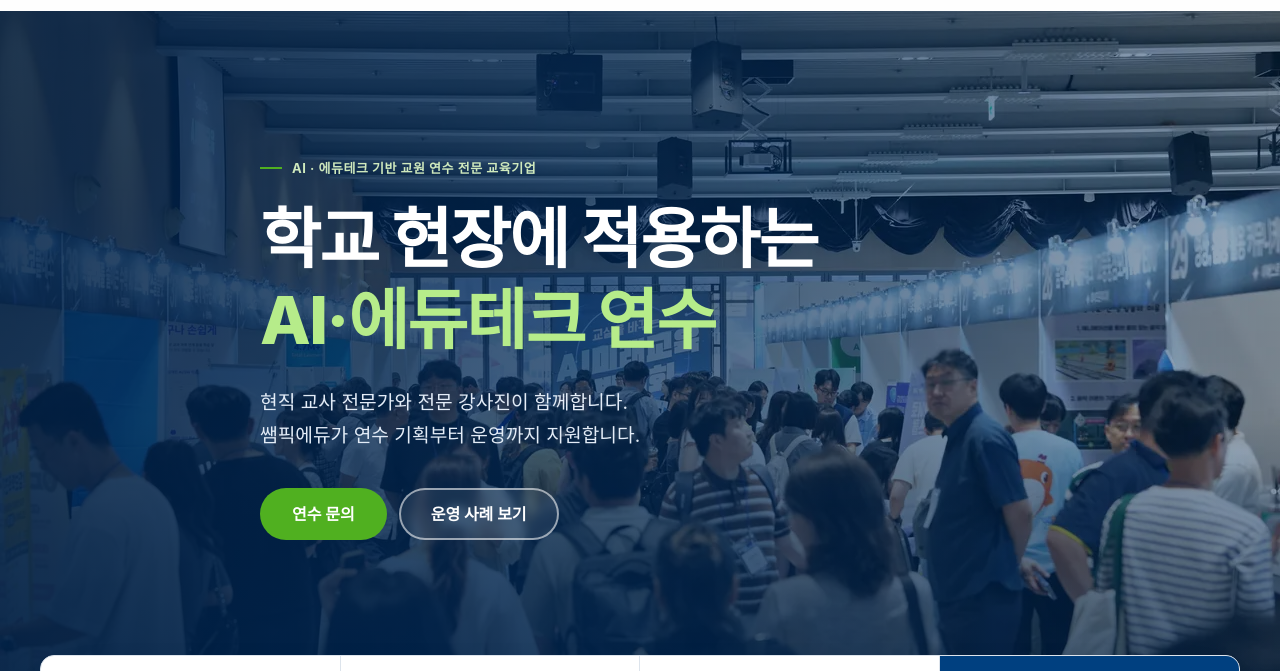
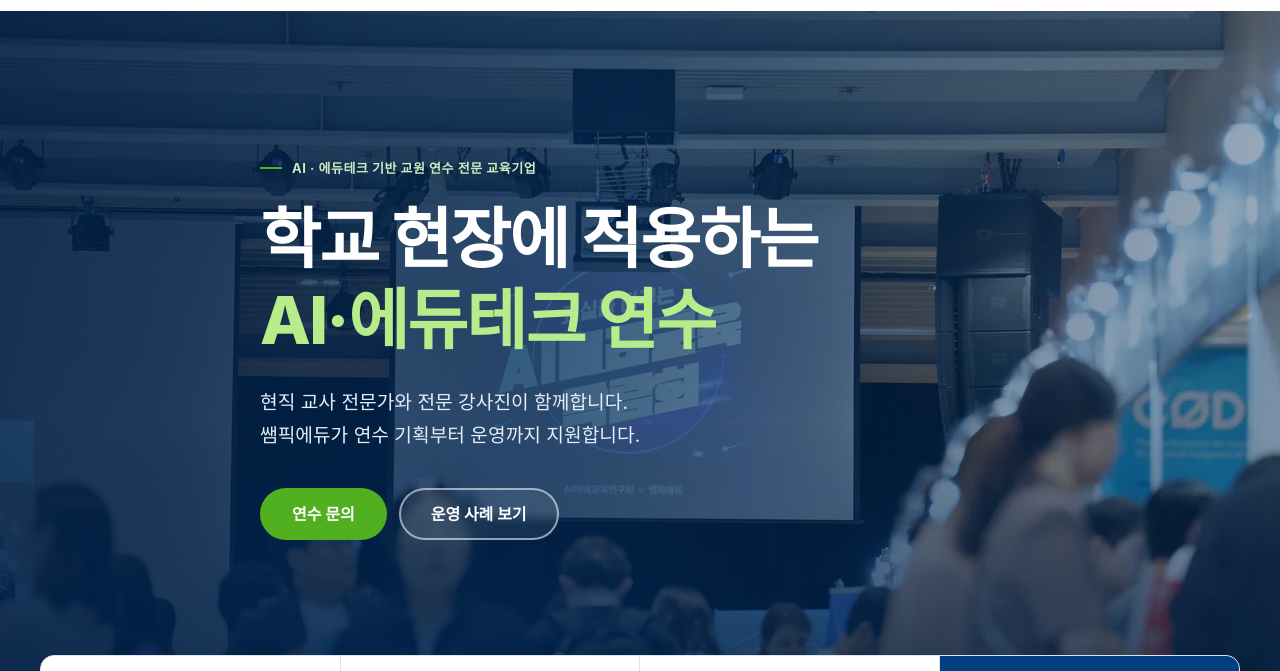
Before and after one commit to daechiDavid/ssampick, a plain HTML site: page index.html in a window 1280 px wide. Shown: the part 61-732 px from the top of the page. Drawn offline with Linux system fonts and the light colour scheme; a web font is replaced by a local one.

Commit message:
change img

```diff
--- a/index.html
+++ b/index.html
@@ -13,7 +13,7 @@
   <!-- 공개 도메인 확정 후 절대 URL로 교체 -->
   <meta property="og:image" content="asset/img/og-image.jpg">
   <link rel="icon" type="image/svg+xml" href="asset/img/favicon.svg">
-  <link rel="preload" as="image" href="asset/img/expo-hall-1920.webp" imagesrcset="asset/img/expo-hall-768.webp 768w, asset/img/expo-hall-1280.webp 1280w, asset/img/expo-hall-1920.webp 1920w" imagesizes="100vw" fetchpriority="high">
+  <link rel="preload" as="image" href="asset/img/expo-stage-1920.webp" imagesrcset="asset/img/expo-stage-768.webp 768w, asset/img/expo-stage-1280.webp 1280w, asset/img/expo-stage-1920.webp 1920w" imagesizes="100vw" fetchpriority="high">
   <link rel="preconnect" href="https://cdn.jsdelivr.net" crossorigin>
   <link rel="stylesheet" href="https://cdn.jsdelivr.net/gh/orioncactus/pretendard@v1.3.9/dist/web/variable/pretendardvariable-dynamic-subset.min.css">
   <link rel="stylesheet" href="asset/css/style.css">
@@ -68,10 +68,10 @@
     <!-- ===== ① 첫 화면: 대표 문구(order3) + 현장 사진 1장 + 캡션(order4) ===== -->
     <section class="hero" id="top" aria-labelledby="heroTitle">
       <img class="hero-img"
-           src="asset/img/expo-hall-1920.webp"
-           srcset="asset/img/expo-hall-768.webp 768w, asset/img/expo-hall-1280.webp 1280w, asset/img/expo-hall-1920.webp 1920w"
+           src="asset/img/expo-stage-1920.webp"
+           srcset="asset/img/expo-stage-768.webp 768w, asset/img/expo-stage-1280.webp 1280w, asset/img/expo-stage-1920.webp 1920w"
            sizes="100vw" width="1920" height="1280" fetchpriority="high"
-           alt="AI미래교육박람회 전시장. 교육 관계자들이 에듀테크 기업 부스를 둘러보고 있다.">
+           alt="AI미래교육박람회 메인 무대. 대형 화면에 ‘교실을 바꾸는 AI미래교육’ 특강회가 띄워져 있다.">
       <div class="hero-shade" aria-hidden="true"></div>
       <div class="container hero-content">
         <p class="eyebrow light reveal">AI · 에듀테크 기반 교원 연수 전문 교육기업</p>
```
